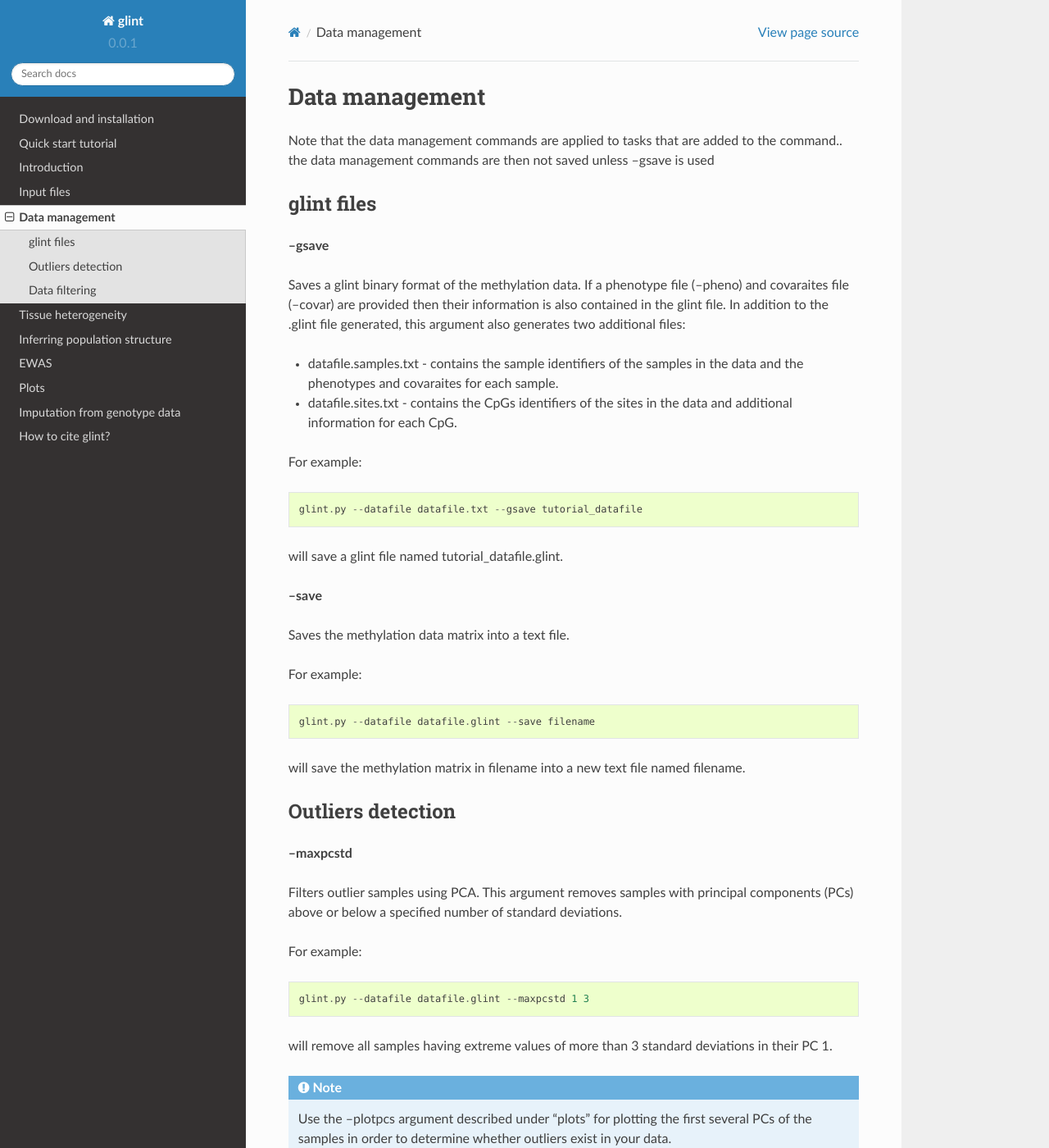
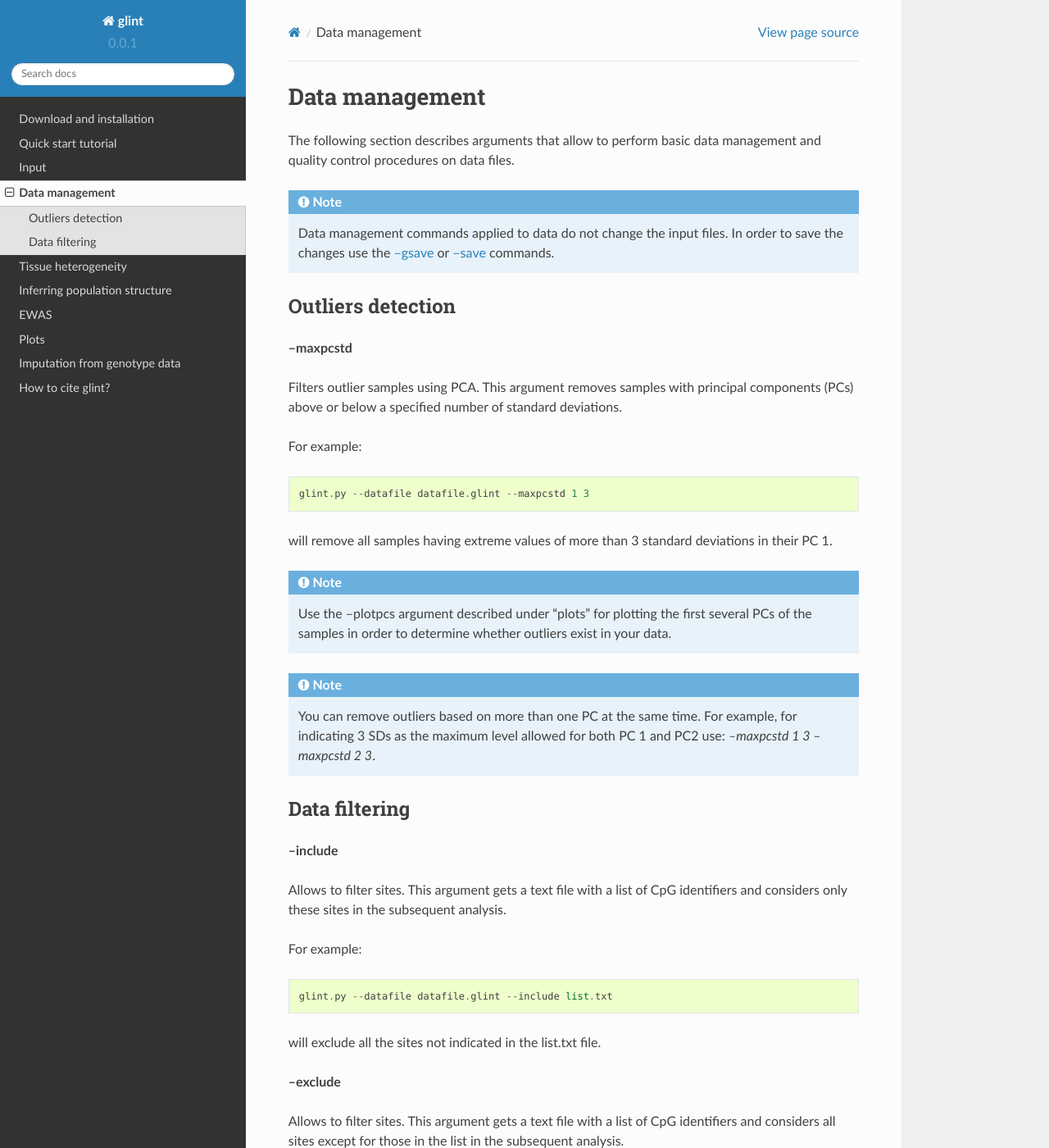
Before and after one commit to cozygene/glint, a Sphinx documentation site: the page built from docs/source/datamanagement.rst, in a window 1280 px wide and 1400 px high. Shown: the whole window at 82% size. Built offline with Sphinx 7.4.7 and the Read the Docs theme 2.0.0, drawn with Linux system fonts in a browser that asks for light colours.

Commit message:
Updated the tutorial

```diff
--- a/docs/source/datamanagement.rst
+++ b/docs/source/datamanagement.rst
@@ -2,35 +2,13 @@
 Data management
 ===============
 
-Note that the data management commands are applied to tasks that are added to the command.. the data management commands are then not saved unless --gsave is used
+The following section describes arguments that allow to perform basic data management and quality control procedures on data files.
 
-glint files
-^^^^^^^^^^^
+.. note:: Data management commands applied to data do not change the input files. In order to save the changes use the `--gsave`_ or `--save`_ commands.
 
-**--gsave**
+.. _--gsave: input.html#glint-files
 
-Saves a glint binary format of the methylation data. If a phenotype file (--pheno) and covaraites file (--covar) are provided then their information is also contained in the glint file. In addition to the .glint file generated, this argument also generates two additional files:
-
-- datafile.samples.txt - contains the sample identifiers of the samples in the data and the phenotypes and covaraites for each sample.
-- datafile.sites.txt - contains the CpGs identifiers of the sites in the data and additional information for each CpG.
-
-For example::
-
-	glint.py --datafile datafile.txt --gsave tutorial_datafile
-
-will save a glint file named tutorial_datafile.glint.
-
-
-
-**--save**
-
-Saves the methylation data matrix into a text file.
-
-For example::
-
-	glint.py --datafile datafile.glint --save filename
-
-will save the methylation matrix in filename into a new text file named filename.
+.. _--save: input.html#glint-files
 
 
 Outliers detection
@@ -49,7 +27,7 @@ will remove all samples having extreme values of more than 3 standard deviations
 
 .. note:: Use the --plotpcs argument described under "plots" for plotting the first several PCs of the samples in order to determine whether outliers exist in your data.
 
-
+.. note:: You can remove outliers based on more than one PC at the same time. For example, for indicating 3 SDs as the maximum level allowed for both PC 1 and PC2 use: *--maxpcstd 1 3 --maxpcstd 2 3*.
 
 Data filtering
 ^^^^^^^^^^^^^^
--- a/docs/source/download.rst
+++ b/docs/source/download.rst
@@ -2,9 +2,9 @@
 Download and installation
 =========================
 
-The latest version of glint is available on github `here`_. Please read the associated `README file`_ on github for details about downloading and installing glint.
+The latest version of glint is available on github `here`_. Please read the associated `README`_ file on github for details about downloading and installing glint.
 
 
 .. _here: http://blank
 
-.. _README file: http://blank
+.. _README: http://blank
--- a/docs/source/index.rst
+++ b/docs/source/index.rst
@@ -5,9 +5,9 @@
 
 
 Documentation and a simple tutorial: glint!
-=========================================
+===========================================
 
-glint is a user-friendly command line tool for the analysis of genome-wide DNA methylation data generated using the Illumina human methylation arrays.
+glint is a user-friendly command line tool for fast analysis of genome-wide DNA methylation data generated using the Illumina human methylation arrays. glint allows to run an EWAS pipeline under different models while accounting for known confounders in methylation data.
 
 
 Getting glint:
@@ -32,7 +32,6 @@ Using glint:
 .. toctree::
    :maxdepth: 2
 
-   introduction
    input
    datamanagement
    tissueheterogeneity
--- a/docs/source/introduction.rst
+++ /dev/null
@@ -1,5 +0,0 @@
-
-Introduction
-============
-
-glint starts after normalization of raw data...
```
Also changed, not shown: other parts of docs/source/datamanagement.rst (+9 -0 lines), docs/source/input.rst (+82 -22 lines), docs/source/tutorial.rst (+39 -17 lines), docs/source/figs/results.glint.manhattan.png, docs/source/figs/results.glint.qqplot.png, docs/source/figs/unadjusted.glint.manhattan.png, docs/source/figs/unadjusted.glint.qqplot.png, 1 other file.
